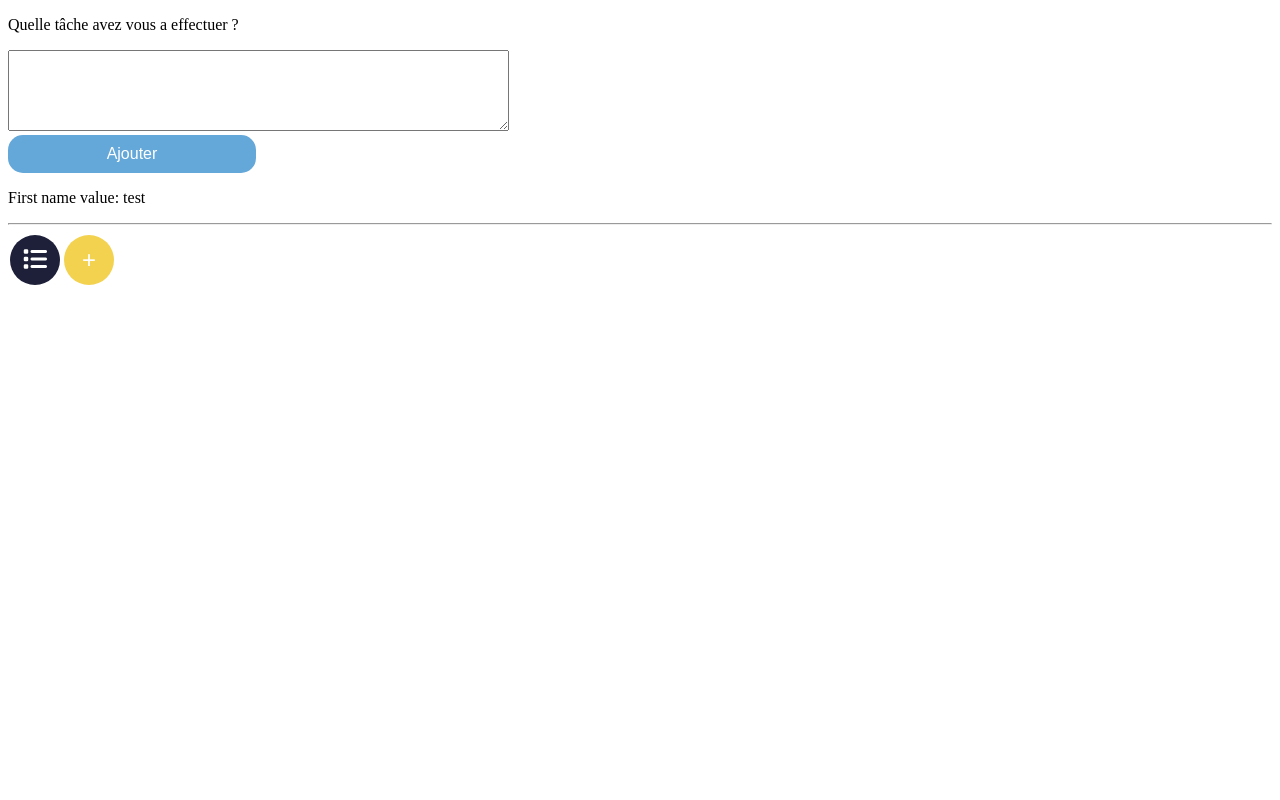
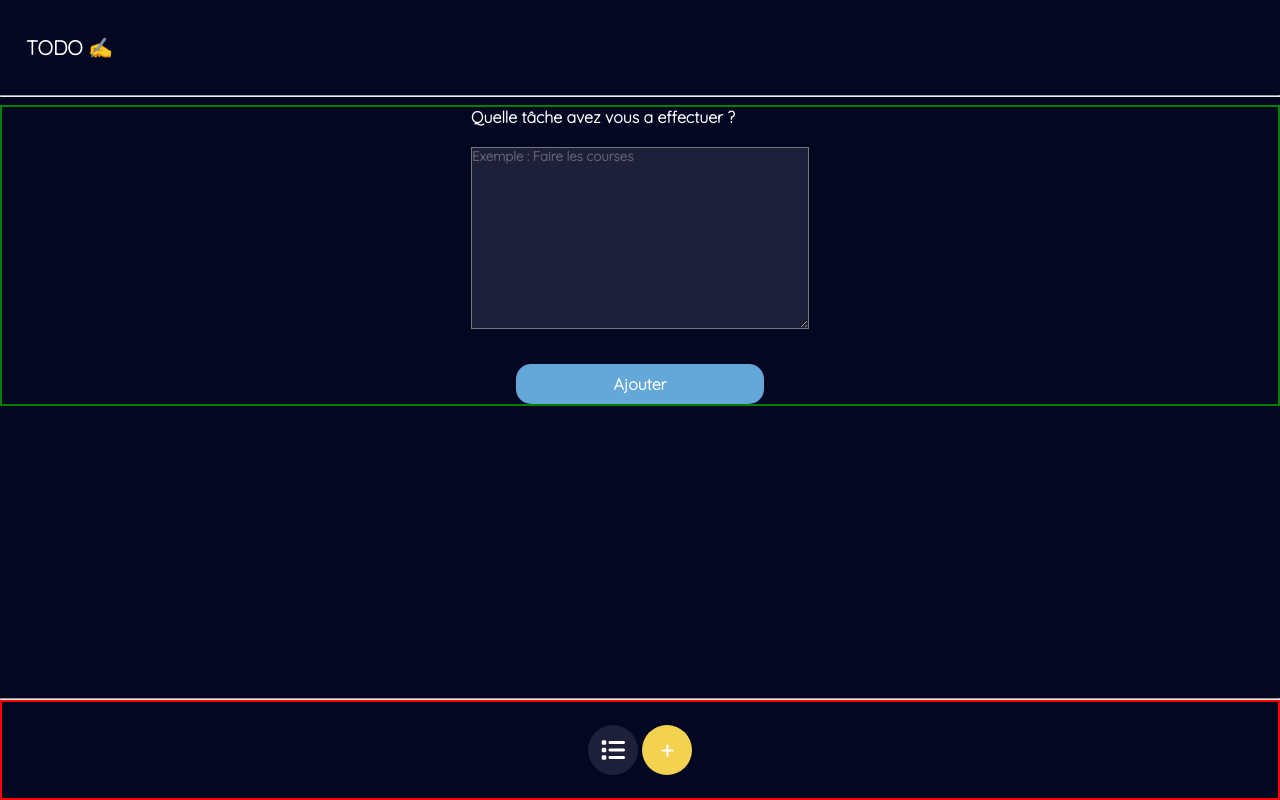
Before and after one commit to thomasheroguelle/TODOlisteProject, an Angular app: page /createTask in a window 1280 px wide. Built offline with nearby package versions, Linux system fonts and the light colour scheme.

Commit message:
firth branch second push     creation d'un formulaire ngForm et d'un textarea ngModel     l'utilisateur peut entrer une tache , la valider et la voir apparaitre dans le local storage     l'interface ITodo est en brut     creation header     css pour selectedTask     footer en bas de page ok

```diff
--- a/src/app/app.component.html
+++ b/src/app/app.component.html
@@ -1,2 +1,3 @@
+<app-header></app-header>
 <router-outlet></router-outlet>
 <app-footer></app-footer>
--- a/src/app/app.module.ts
+++ b/src/app/app.module.ts
@@ -7,7 +7,8 @@ import { TaskService } from './services/task.service';
 import { FooterComponent } from './component/footer/footer.component';
 import { CreateTaskComponent } from './component/create-task/create-task.component';
 import { AppRoutingModule } from './app-routing.module';
-import { ReactiveFormsModule, FormsModule} from '@angular/forms';
+import { FormsModule} from '@angular/forms';
+import { HeaderComponent } from './component/header/header.component';
 
 @NgModule({
   declarations: [
@@ -15,11 +16,11 @@ import { ReactiveFormsModule, FormsModule} from '@angular/forms';
     HomepageComponent,
     FooterComponent,
     CreateTaskComponent,
+    HeaderComponent,
   ],
   imports: [
     BrowserModule,
     AppRoutingModule,
-    ReactiveFormsModule,
     FormsModule,
   ],
   providers: [TaskService],
--- a/src/app/component/create-task/create-task.component.css
+++ b/src/app/component/create-task/create-task.component.css
@@ -7,4 +7,85 @@ button {
     font-size: 16px;
     cursor: pointer;
     border: none;
+    display: block;
+    margin: auto;
 }
+
+/* marge pour la div qui contient un paragraphe+textarea+boutton  */
+textarea {
+    width: 338px;
+    height: 182px;
+    background-color: #1D2038;
+    color: white;
+    margin-bottom: 31px;
+}
+
+::placeholder {
+    color: white;
+    opacity: 30%;
+}
+
+main {
+    display: flex;
+    flex-direction: column;
+    align-items: center;
+}
+
+.labelDiv {
+    justify-content: space-between;
+
+}
+
+span {
+    color: white;
+}
+
+/* CHECKBOX  */
+.checkbox input[type="checkbox"] {
+    position: absolute;
+    opacity: 0;
+    cursor: pointer;
+
+}
+
+.checkbox {
+    display: flex;
+    align-items: center;
+    color: white;
+}
+
+.checkbox .checkmark {
+    position: relative;
+    display: inline-block;
+    width: 25px;
+    height: 25px;
+    border-radius: 100%;
+    background-color: rgba(255, 255, 255, 0.1);
+    margin: 0 10px;
+}
+
+.checkbox .checkmark:before {
+    content: '';
+    display: block;
+    position: absolute;
+    top: 50%;
+    left: 50%;
+    transform: translate(-50%, -50%);
+    width: 25px;
+    height: 25px;
+    border-radius: 50%;
+    opacity: 0;
+    transition: opacity 0.2s ease-in-out;
+}
+
+.checkbox input[type="checkbox"]:checked+.checkmark:before {
+    opacity: 1;
+    background-image: url("/assets/check-24.png");
+    background-size: 50%;
+    background-position: center center;
+    background-repeat: no-repeat;
+}
+
+.checkbox input[type="checkbox"]:checked+.checkmark {
+    background-color: #E475F1;
+}
--- a/src/app/component/create-task/create-task.component.html
+++ b/src/app/component/create-task/create-task.component.html
@@ -1,12 +1,45 @@
-<p class="title-category"> Quelle tâche avez vous a effectuer ? </p>
+<main>
+    <div class="styleCSS">
+        <p class="title-category"> Quelle tâche avez vous a effectuer ? </p>
+        <br>
 
-<form class="form-body" #form="ngForm" (ngSubmit)="onSubmit(form)">
-    <!-- form est associé à un nom de référence (#form="ngForm") qui permet de référencer le formulaire  -->
-    <textArea ngModel ngDefaultControl name="userInput" rows="5" cols="60" required>
-    </textArea>
-    <br>
-    <button>Ajouter</button>
-</form>
+        <!-- <form class="form-body" #form="ngForm" (ngSubmit)="onSubmit(form)"> -->
+        <form class="form-body" #form="ngForm" (ngSubmit)="createTask()">
+            <!-- form est associé à un nom de référence (#form="ngForm") qui permet de référencer le formulaire  -->
+            <textArea [(ngModel)]="task.content" #name="ngModel" required placeholder="Exemple : Faire les courses"
+                name="content" class="form-control" ngDefaultControl>
+
+            </textArea>
 
 
-<p>First name value: {{ task.content}}</p>
+            <!-- HTML statique "la tache est urgente" -->
+            <!-- <div class="labelDiv">
+            <label class="checkbox">
+            <input type="checkbox" name="urgent" value="urgent">
+            <span class="checkmark"> </span>
+            La tache est urgente ⚠️
+        </label>
+    </div>
+    -->
+            <button class="flex"> Ajouter</button>
+
+
+
+
+        </form>
+
+    </div>
+
+</main>
+
+<!--
+    firth branch second push
+    creation d'un formulaire ngForm et d'un textarea ngModel
+    l'utilisateur peut entrer une tache , la valider et la voir apparaitre dans le local storage
+    l'interface ITodo est en brut
+    creation header
+    css pour selectedTask
+    footer en bas de page ok
+
+
+-->
--- a/src/app/component/create-task/create-task.component.ts
+++ b/src/app/component/create-task/create-task.component.ts
@@ -1,5 +1,5 @@
 import { Component } from '@angular/core';
-import { FormGroup, FormBuilder, FormControl, NgForm } from '@angular/forms';
+import { FormGroup, FormBuilder, FormControl, NgForm, FormsModule } from '@angular/forms';
 import { TaskService } from 'src/app/services/task.service';
 import { ITodo } from 'src/ITodo/ITodo';
 
@@ -11,29 +11,24 @@ import { ITodo } from 'src/ITodo/ITodo';
 })
 export class CreateTaskComponent {
 
+  task : ITodo = {
+    id : 0,
+    content : "",
+    category : "bills",
+    isUrgent : false,
+    doneDate : null
+  }
   // j'injecte mon service dans le constructeur
   constructor(private taskService: TaskService) {}
 
   // appelle la méthode createTask() du service TaskService pour ajouter la tâche au local storage.
-  createTask(task: ITodo) {
-    this.taskService.createTask(task);
+  createTask() {
+    this.taskService.createTask(this.task);
+
   }
 
-  // onSubmit(form: NgForm) {
-  //   console.log(form.value);
-  //   this.createTask(form.value);
-  // }
-  onSubmit(form: NgForm) {
-    console.log(form.value);
-    this.createTask(this.task);
-  }
 
-  task : ITodo = {
-    id : 1,
-    content : 'test',
-    category : 'bills',
-    isUrgent : false,
-    doneDate : null
-  }
+
+
 
 }
--- a/src/app/component/footer/footer.component.css
+++ b/src/app/component/footer/footer.component.css
@@ -18,3 +18,15 @@ button {
 .green-button {
     background-color: #88E7A1;
 }
+.flexbox {
+    height: 100px;
+    border: 2px solid red;
+    display: flex;
+    justify-content: center;
+    align-items: center;
+}
+footer {
+    position: absolute;
+    bottom: 0;
+    width: 100%;
+  }
--- /dev/null
+++ b/src/app/component/header/header.component.css
@@ -0,0 +1,9 @@
+header {
+    height: 70px;
+}
+h1 {
+    margin: 35px 26px;
+}
+hr {
+    color: white;
+}
--- /dev/null
+++ b/src/app/component/header/header.component.html
@@ -0,0 +1,4 @@
+<header>
+<h1>   TODO ✍️</h1>
+<hr>
+</header>
--- a/src/index.html
+++ b/src/index.html
@@ -9,6 +9,8 @@
   <link rel="icon" type="image/x-icon" href="favicon.ico">
 </head>
 <body>
+  <header></header>
   <app-root></app-root>
+  <footer></footer>
 </body>
 </html>
--- a/src/styles.css
+++ b/src/styles.css
@@ -1 +1,35 @@
-/* You can add global styles to this file, and also import other style files */
+  @import url('https://fonts.googleapis.com/css2?family=Quicksand:wght@300&display=swap');
+
+* {
+    font-family: 'Quicksand', sans-serif;
+    font-weight: 700;
+    margin: 0;
+    padding: 0;
+    box-sizing: border-box;
+}
+body {
+    display: flex;
+    flex-direction: column;
+    height: 100vh;
+    max-height: 100vh;
+    background-color: #040722;
+}
+
+main {
+    flex: 1;
+    overflow: scroll;
+    border: 2px solid green;
+}
+
+
+/* Balises  */
+h1 {
+    color: white;
+    font-size: 20px;
+}
+/* component create task */
+.title-category {
+    color: white;
+    font-weight: 700;
+
+}
```
Also changed, not shown: src/app/component/footer/footer.component.html (+7 -6 lines), src/app/component/header/header.component.ts (added, +10 -0 lines), src/assets/check-24.png (added), 1 other file (tests, documents, lock files or other folders).
